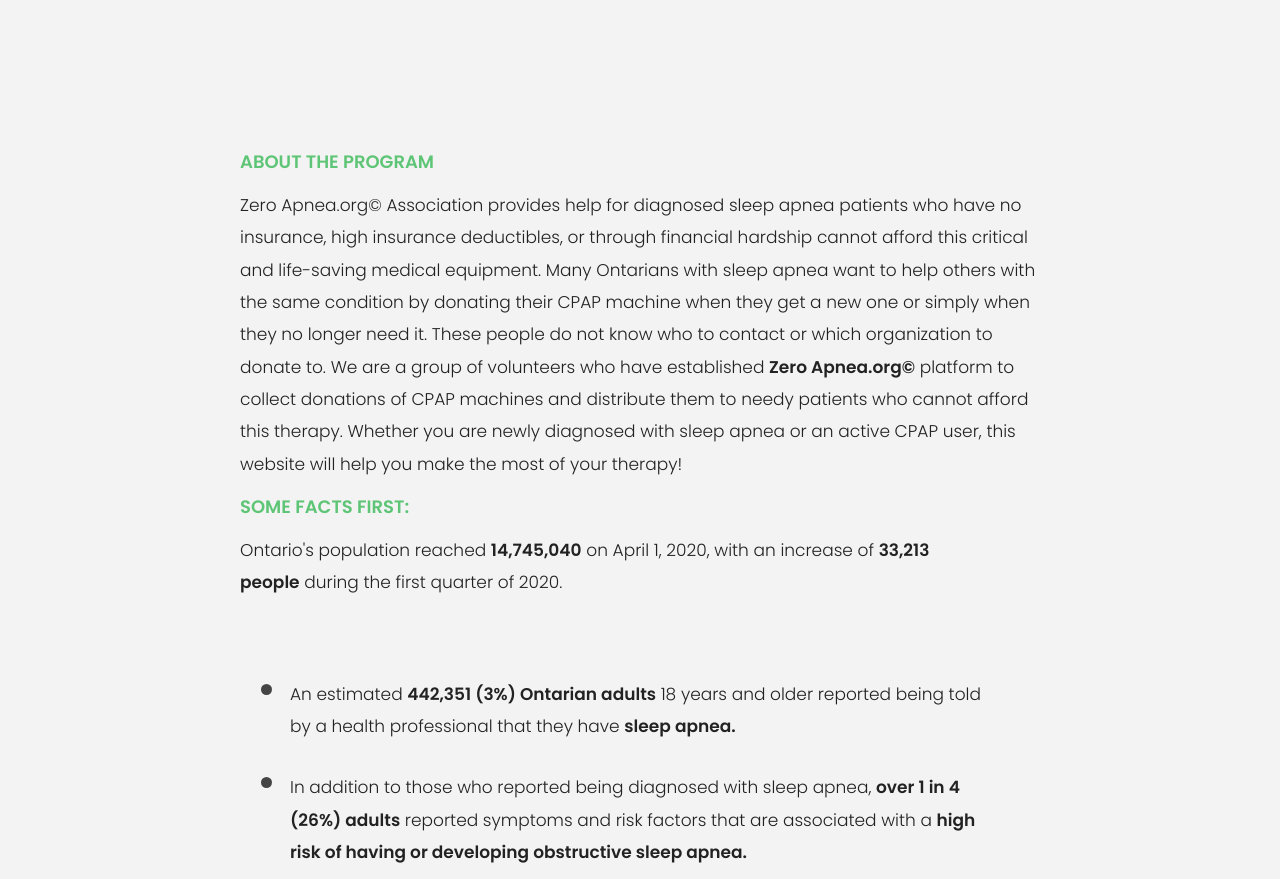
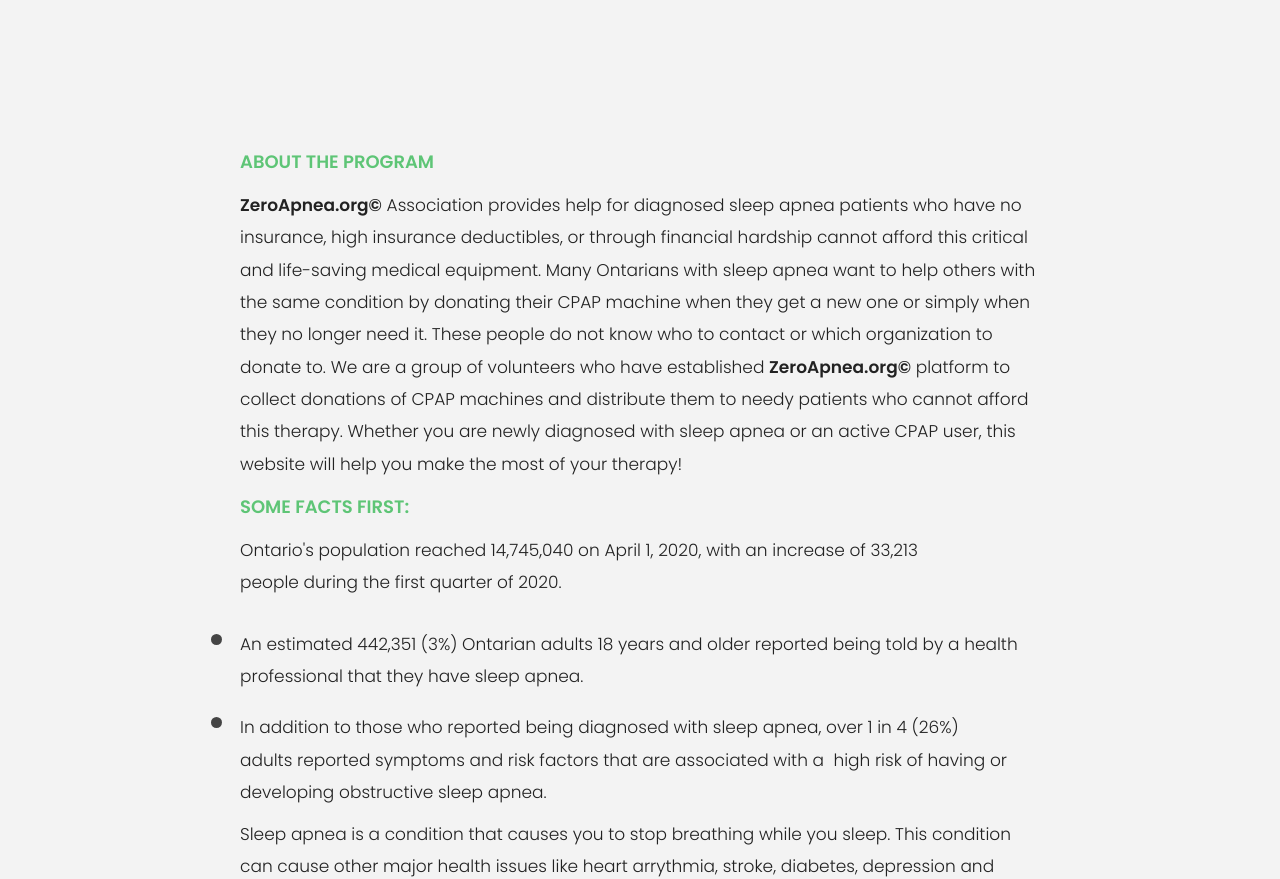
Before and after one commit to ugurpekunsal/zeroapnea, a plain HTML site: page about.html in a window 1280 px wide. Shown: the part 86-965 px from the top of the page. Drawn offline with Linux system fonts and the light colour scheme.

Commit message:
Add files via upload

```diff
--- a/about.html
+++ b/about.html
@@ -87,14 +87,14 @@
       <div class="section__title">
         <h2 class="section__description">About The Program</h2>
         <p>
-          Zero Apnea.org© Association provides help for diagnosed sleep apnea
-          patients who have no insurance, high insurance deductibles, or through
-          financial hardship cannot afford this critical and life-saving medical
-          equipment. Many Ontarians with sleep apnea want to help others with
-          the same condition by donating their CPAP machine when they get a new
-          one or simply when they no longer need it. These people do not know
-          who to contact or which organization to donate to. We are a group of
-          volunteers who have established <b>Zero Apnea.org©</b> platform to
+          <b>ZeroApnea.org©</b> Association provides help for diagnosed sleep
+          apnea patients who have no insurance, high insurance deductibles, or
+          through financial hardship cannot afford this critical and life-saving
+          medical equipment. Many Ontarians with sleep apnea want to help others
+          with the same condition by donating their CPAP machine when they get a
+          new one or simply when they no longer need it. These people do not
+          know who to contact or which organization to donate to. We are a group
+          of volunteers who have established <b>ZeroApnea.org©</b> platform to
           collect donations of CPAP machines and distribute them to needy
           patients who cannot afford this therapy. Whether you are newly
           diagnosed with sleep apnea or an active CPAP user, this website will
@@ -102,29 +102,27 @@
         </p>
         <h2 class="section__description">Some facts first:</h2>
         <p>
-          Ontario&#39;s population reached <b>14,745,040</b> on April 1, 2020,
-          with an increase of <b>33,213 people</b> during the first quarter of
-          2020.
+          Ontario&#39;s population reached 14,745,040 on April 1, 2020, with an
+          increase of 33,213 people during the first quarter of 2020.
         </p>
-        <ul>
+        <ul style="padding-top: 0; padding-bottom: 0">
           <li>
-            <p>
-              An estimated <b>442,351 (3%) Ontarian adults</b> 18 years and
-              older reported being told by a health professional that they
-              have <b>sleep apnea.</b>
+            <p style="padding-bottom: 0">
+              An estimated 442,351 (3%) Ontarian adults 18 years and older
+              reported being told by a health professional that they have sleep
+              apnea.
             </p>
           </li>
           <li>
             <p>
               In addition to those who reported being diagnosed with sleep
-              apnea, <b>over 1 in 4 (26%) adults</b> reported symptoms and risk
-              factors that are associated with a <b
-                >high risk of having or developing obstructive sleep apnea.</b
-              >
+              apnea, over 1 in 4 (26%) adults reported symptoms and risk factors
+              that are associated with a  high risk of having or developing
+              obstructive sleep apnea.
             </p>
           </li>
         </ul>
-        <p>
+        <p style="padding-top: 1rem">
           Sleep apnea is a condition that causes you to stop breathing while you
           sleep. This condition can cause other major health issues like heart
           arrythmia, stroke, diabetes, depression and more.
--- a/style.css
+++ b/style.css
@@ -567,8 +567,11 @@
 
 .privacy {
   font-size: medium;
-  max-width: 80rem;
   margin: 0 10rem;
+}
+
+li > p {
+  padding: 0;
 }
 
 #contact__form {
@@ -934,3 +937,6 @@
 .cpap td {
   padding: 0;
 }
+ul {
+  padding: 0;
+}
```
Also changed, not shown: contact.html (+12 -4 lines), education.html (+9 -3 lines), index.html (+5 -7 lines), need.html (+1 -0 lines), privacy_policy.html (+2 -1 lines), why.html (+19 -24 lines).
